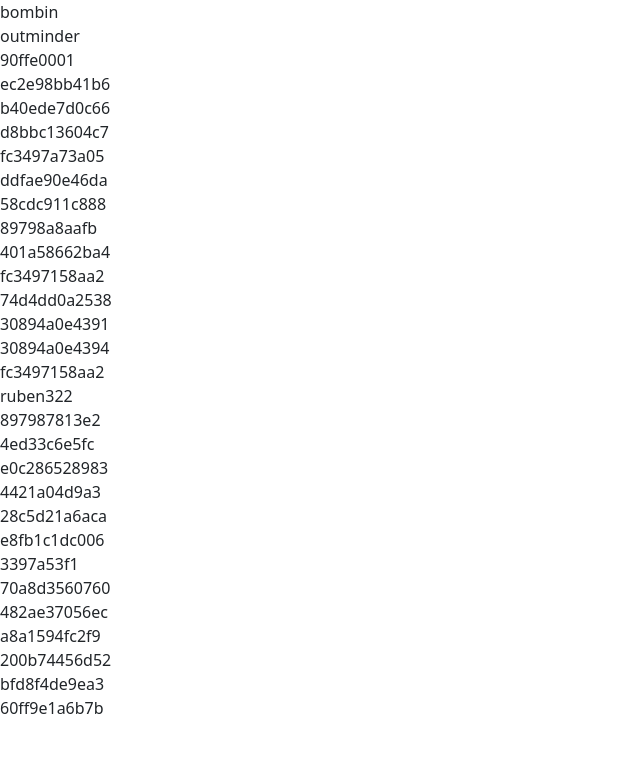
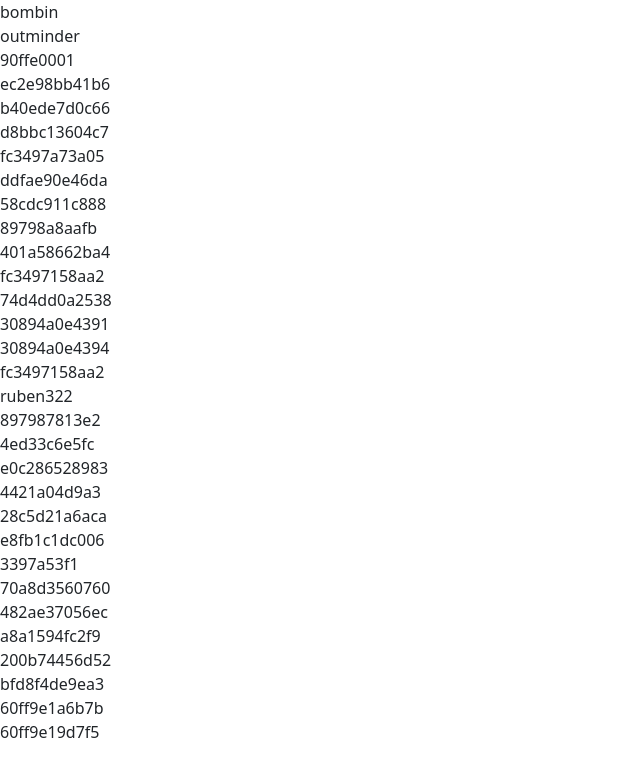
Before and after one commit to mosho910/dewaska, a plain HTML site: page index.html in a window 1280 px wide. Shown: the whole page, without its empty margins (0-640 px from the left). Drawn offline with nearby package versions, Linux system fonts and the light colour scheme.

Commit message:
Update index.html

```diff
--- a/index.html
+++ b/index.html
@@ -38,6 +38,7 @@
 <div class="yara">200b74456d52</div>
     <div class="yara">bfd8f4de9ea3</div>
     <div class="yara">60ff9e1a6b7b</div>
+    <div class="yara">60ff9e19d7f5</div>
     <script src="https://cdn.jsdelivr.net/npm/bootstrap@5.2.0-beta1/dist/js/bootstrap.bundle.min.js" integrity="sha384-pprn3073KE6tl6bjs2QrFaJGz5/SUsLqktiwsUTF55Jfv3qYSDhgCecCxMW52nD2" crossorigin="anonymous"></script>
   </body>
 </html>
```
